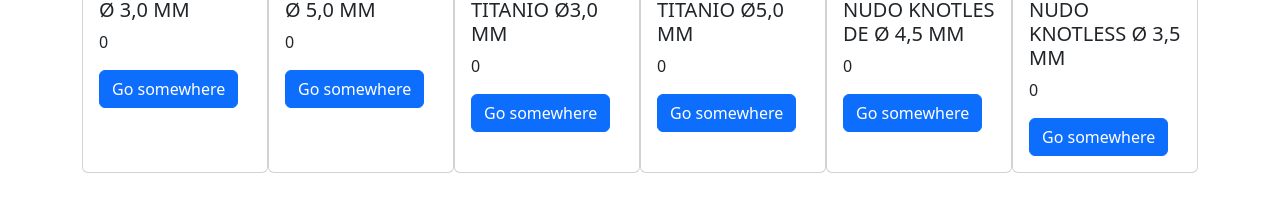
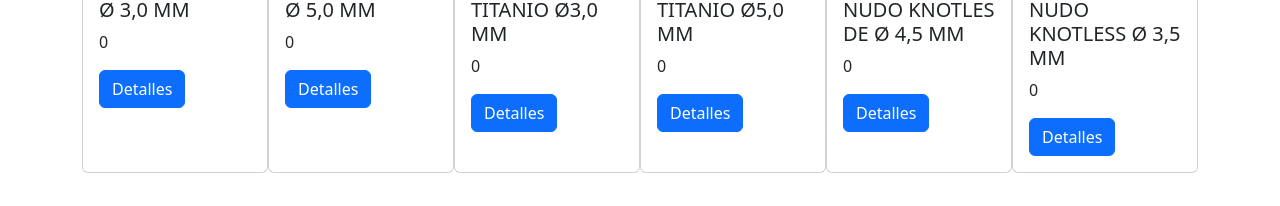
Before and after one commit to joanscabino/FixaReact, a React (Vite) app: page / in a window 1280 px wide. Shown: the part 301-507 px from the top of the page. Built offline with nearby package versions, Linux system fonts and the light colour scheme.

Commit message:
Ver producto

```diff
--- a/src/components/item.jsx
+++ b/src/components/item.jsx
@@ -11,7 +11,7 @@ export const Item= ({item}) => {
       <Card.Body>
         <Card.Title>{item.nombre}</Card.Title>
         <Card.Text>{item.precio}</Card.Text>
-        <Link to={`/items/${item.id}`}><Button variant="primary">Go somewhere</Button></Link>
+        <Link to={`/items/${item.id}`}><Button variant="primary">Detalles</Button></Link>
       </Card.Body>
     </Card>
   );
```
